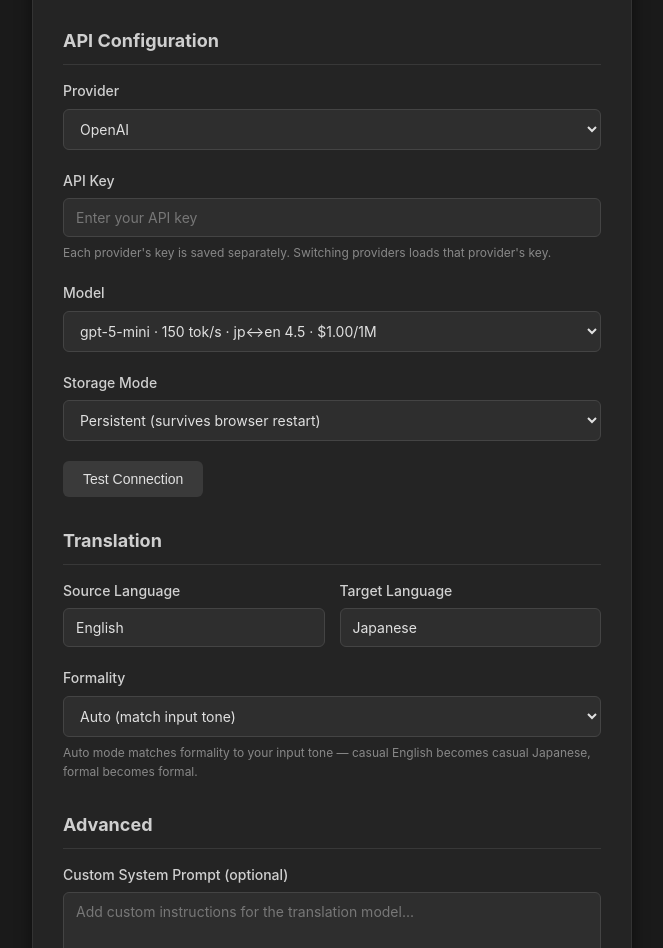
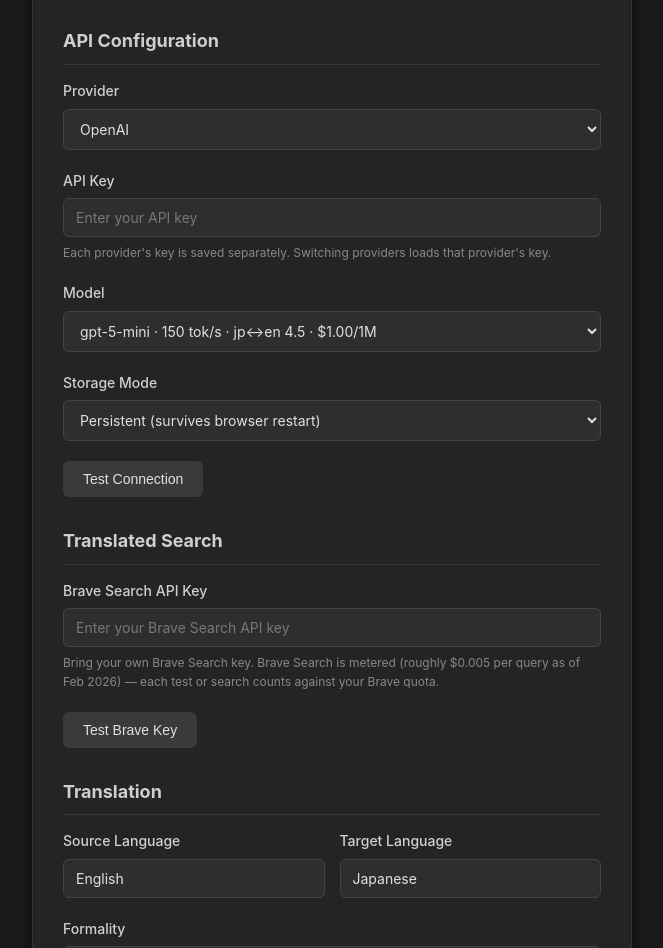
Before and after one commit to benfoden/hime, a website with bundled scripts: page src/options.html in a window 1280 px wide. Shown: the part 152-1100 px from the top of the page, without its empty margins (308-971 px from the left). Built offline with nearby package versions, Linux system fonts and the light colour scheme; some packages are replaced by stand-ins of ours; no server answers.

Commit message:
feat(08-04): add Brave key field, Test Brave Key button, and status div to options.html
- New 'Translated Search' section with #braveApiKey password input
- #testBraveKey button + #braveTestStatus status div (parallels LLM key/test block)
- BYOK/metered help text (~$0.005/query); not described as free

```diff
--- a/src/options.html
+++ b/src/options.html
@@ -46,6 +46,19 @@
 
       <button id="testConnection" class="btn-secondary">Test Connection</button>
       <div id="testStatus" class="status" style="display: none; margin-top: 12px;"></div>
+    </section>
+
+    <section>
+      <h2>Translated Search</h2>
+
+      <div class="form-group">
+        <label for="braveApiKey">Brave Search API Key</label>
+        <input type="password" id="braveApiKey" placeholder="Enter your Brave Search API key">
+        <p class="help-text">Bring your own Brave Search key. Brave Search is metered (roughly $0.005 per query as of Feb 2026) — each test or search counts against your Brave quota.</p>
+      </div>
+
+      <button id="testBraveKey" class="btn-secondary">Test Brave Key</button>
+      <div id="braveTestStatus" class="status" style="display: none; margin-top: 12px;"></div>
     </section>
 
     <section>
```
